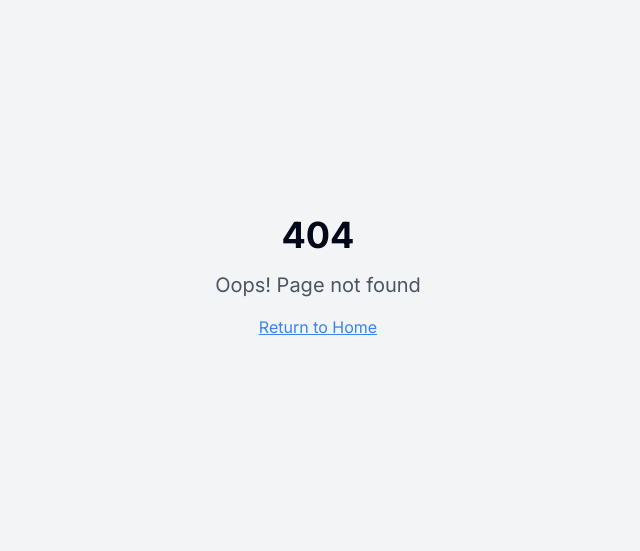
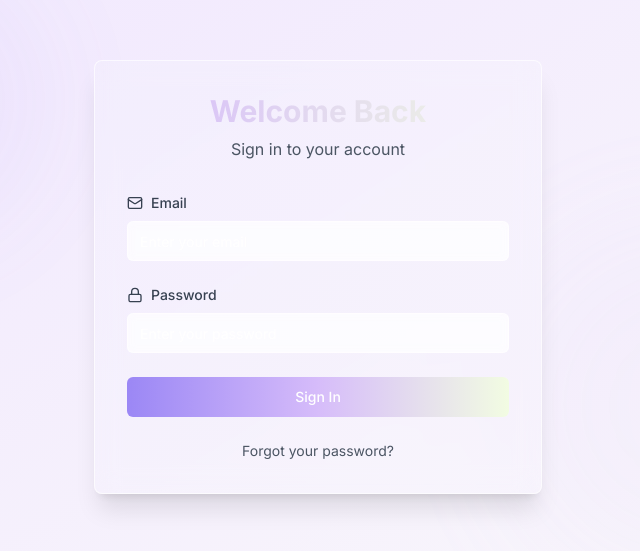
Before and after one commit to Dropio12/lovable-explainability-hub, a React (Vite) app: page /login in a window 1280 px wide. Before the commit this address had no page. Shown: the part 123-674 px from the top of the page, without its empty margins (322-962 px from the left). Built offline with nearby package versions, Linux system fonts and the light colour scheme.

Commit message:
Add login page and website features
This commit adds a login page and implements additional features to enhance the overall website functionality and user experience.  The specific features added are not detailed here.

```diff
--- a/src/App.tsx
+++ b/src/App.tsx
@@ -1,9 +1,11 @@
+
 import { Toaster } from "@/components/ui/toaster";
 import { Toaster as Sonner } from "@/components/ui/sonner";
 import { TooltipProvider } from "@/components/ui/tooltip";
 import { QueryClient, QueryClientProvider } from "@tanstack/react-query";
 import { BrowserRouter, Routes, Route } from "react-router-dom";
 import Index from "./pages/Index";
+import Login from "./pages/Login";
 import NotFound from "./pages/NotFound";
 
 const queryClient = new QueryClient();
@@ -16,6 +18,7 @@ const App = () => (
       <BrowserRouter>
         <Routes>
           <Route path="/" element={<Index />} />
+          <Route path="/login" element={<Login />} />
           {/* ADD ALL CUSTOM ROUTES ABOVE THE CATCH-ALL "*" ROUTE */}
           <Route path="*" element={<NotFound />} />
         </Routes>
--- a/src/pages/Index.tsx
+++ b/src/pages/Index.tsx
@@ -3,10 +3,14 @@ import React, { useState } from 'react';
 import { WorkflowInput } from '../components/WorkflowInput';
 import { WorkflowResults } from '../components/WorkflowResults';
 import { useToast } from '../hooks/use-toast';
+import { Button } from '@/components/ui/button';
+import { useNavigate } from 'react-router-dom';
+import { LogOut, Settings, Bell } from 'lucide-react';
 
 const Index = () => {
   const [results, setResults] = useState<any>(null);
   const { toast } = useToast();
+  const navigate = useNavigate();
 
   const handleWorkflowSubmit = async (workflow: string, userId: string) => {
     try {
@@ -36,6 +40,14 @@ const Index = () => {
     }
   };
 
+  const handleSignOut = () => {
+    toast({
+      title: "Signed out successfully",
+      description: "See you next time!",
+    });
+    navigate('/login');
+  };
+
   return (
     <div className="min-h-screen relative overflow-hidden">
       {/* Animated background */}
@@ -47,12 +59,39 @@ const Index = () => {
         <div className="absolute bottom-20 right-20 w-96 h-96 bg-secondary/30 rounded-full blur-3xl animate-pulse" />
       </div>
 
-      <div className="relative container max-w-4xl mx-auto px-4 py-12">
+      {/* Header/Navigation */}
+      <header className="relative border-b border-white/10 backdrop-blur-sm bg-white/30">
+        <div className="container max-w-7xl mx-auto px-4 py-4">
+          <div className="flex items-center justify-between">
+            <h2 className="text-2xl font-bold text-gray-900">
+              MetaAligner SquadOps
+            </h2>
+            <div className="flex items-center gap-4">
+              <Button variant="ghost" size="icon">
+                <Bell className="w-5 h-5" />
+              </Button>
+              <Button variant="ghost" size="icon">
+                <Settings className="w-5 h-5" />
+              </Button>
+              <Button
+                variant="ghost"
+                onClick={handleSignOut}
+                className="text-gray-600 hover:text-gray-900"
+              >
+                <LogOut className="w-5 h-5 mr-2" />
+                Sign Out
+              </Button>
+            </div>
+          </div>
+        </div>
+      </header>
+
+      <main className="relative container max-w-4xl mx-auto px-4 py-12">
         <div className="space-y-8 animate-fade-in">
           <div className="text-center space-y-4">
             <div className="inline-block">
               <h1 className="text-5xl font-bold bg-clip-text text-transparent bg-gradient-to-r from-primary via-secondary to-accent animate-gradient-x">
-                MetaAligner SquadOps
+                Workflow Dashboard
               </h1>
               <div className="h-1 w-full bg-gradient-to-r from-primary via-secondary to-accent mt-2 rounded-full" />
             </div>
@@ -65,7 +104,7 @@ const Index = () => {
 
           {results && <WorkflowResults results={results} />}
         </div>
-      </div>
+      </main>
     </div>
   );
 };
--- /dev/null
+++ b/src/pages/Login.tsx
@@ -0,0 +1,89 @@
+
+import React from 'react';
+import { Card } from '@/components/ui/card';
+import { Button } from '@/components/ui/button';
+import { Input } from '@/components/ui/input';
+import { useNavigate } from 'react-router-dom';
+import { Lock, Mail } from 'lucide-react';
+import { useToast } from '@/hooks/use-toast';
+
+const Login = () => {
+  const navigate = useNavigate();
+  const { toast } = useToast();
+
+  const handleLogin = (e: React.FormEvent) => {
+    e.preventDefault();
+    // For demo purposes, we'll just navigate to the dashboard
+    toast({
+      title: "Successfully logged in",
+      description: "Welcome to MetaAligner SquadOps",
+    });
+    navigate('/');
+  };
+
+  return (
+    <div className="min-h-screen relative overflow-hidden flex items-center justify-center">
+      {/* Animated background */}
+      <div className="absolute inset-0 bg-gradient-to-br from-primary/20 via-secondary/30 to-accent/20 animate-gradient" />
+
+      {/* Decorative elements */}
+      <div className="absolute top-0 left-0 w-full h-full opacity-30">
+        <div className="absolute top-20 left-20 w-72 h-72 bg-primary/30 rounded-full blur-3xl animate-pulse" />
+        <div className="absolute bottom-20 right-20 w-96 h-96 bg-secondary/30 rounded-full blur-3xl animate-pulse" />
+      </div>
+
+      <Card className="relative w-full max-w-md mx-4 overflow-hidden backdrop-blur-md bg-white/40 border border-white/50 shadow-xl animate-fade-up">
+        <div className="absolute inset-0 bg-gradient-to-br from-primary/5 to-secondary/5" />
+        <div className="relative p-8">
+          <div className="text-center mb-8 space-y-2">
+            <h1 className="text-3xl font-bold bg-clip-text text-transparent bg-gradient-to-r from-primary via-secondary to-accent animate-gradient-x">
+              Welcome Back
+            </h1>
+            <p className="text-gray-600">Sign in to your account</p>
+          </div>
+
+          <form onSubmit={handleLogin} className="space-y-6">
+            <div className="space-y-2">
+              <label className="text-sm font-medium text-gray-700 flex items-center gap-2">
+                <Mail className="w-4 h-4" />
+                Email
+              </label>
+              <Input
+                type="email"
+                placeholder="Enter your email"
+                className="bg-white/70 border-white/50 backdrop-blur-sm"
+              />
+            </div>
+
+            <div className="space-y-2">
+              <label className="text-sm font-medium text-gray-700 flex items-center gap-2">
+                <Lock className="w-4 h-4" />
+                Password
+              </label>
+              <Input
+                type="password"
+                placeholder="Enter your password"
+                className="bg-white/70 border-white/50 backdrop-blur-sm"
+              />
+            </div>
+
+            <Button
+              type="submit"
+              className="w-full bg-gradient-to-r from-primary via-secondary to-accent text-white py-5 transition-all duration-300 hover:scale-[1.02] hover:shadow-lg"
+            >
+              Sign In
+            </Button>
+
+            <div className="text-center text-sm text-gray-600">
+              <a href="#" className="hover:text-primary transition-colors">
+                Forgot your password?
+              </a>
+            </div>
+          </form>
+        </div>
+      </Card>
+    </div>
+  );
+};
+
+export default Login;
```
